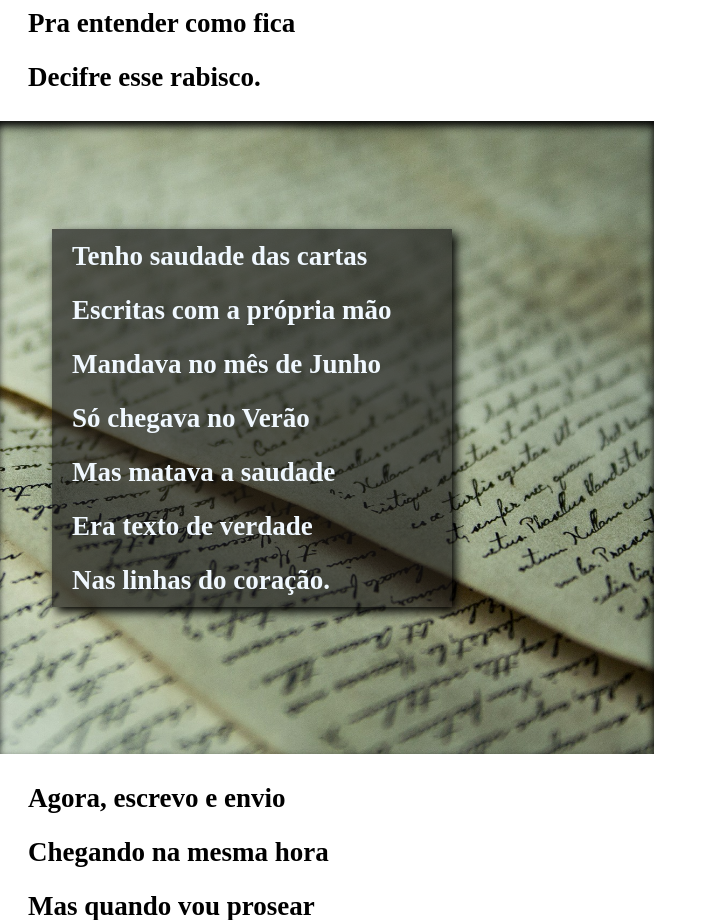
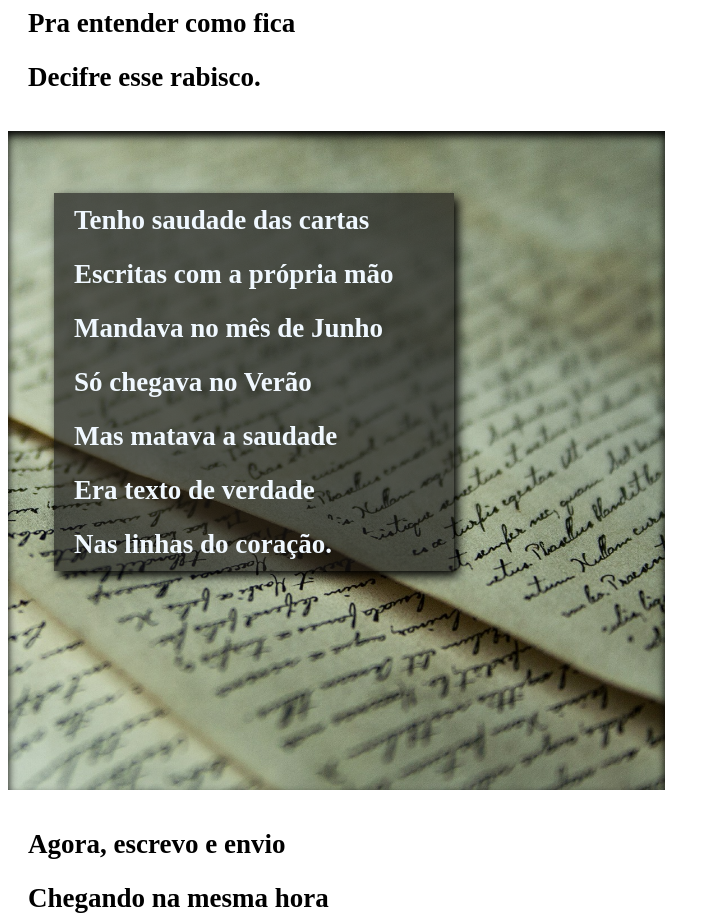
Before and after one commit to andremiquilino/projeto-cordel, a plain HTML site: page index.html in a window 1280 px wide. Shown: the part 1880-2800 px from the top of the page, without its empty margins (0-728 px from the left). Drawn offline with Linux system fonts and the light colour scheme.

Commit message:
Update style.css

```diff
--- a/style.css
+++ b/style.css
@@ -12,7 +12,7 @@ main{
     text-align: center;
     font-family: var(--fonte-destaque);
     padding: 1px;
-    margin: -35px 4px -35px 4px;
+    margin: -35px 1px -35px -8px;
     font-size: 35px;
 }
 nav{
@@ -77,12 +77,12 @@ div.img{
     height: 69vh;
     background-size: cover;
     background-attachment: fixed;
-    padding-right: 10px;
-    margin: -10px;
     background-position: right center;
     max-width: 74vh;
-    padding-top: 81px;
-    padding-left: 54px;
+    padding-top: 35px;
+    padding-left: 46px;
+    padding-right: 19px;
+    padding-bottom: 72px;
     box-shadow: 10px 5px 12px black;
     box-shadow: inset 0px 5px 8px black;
 }
```
